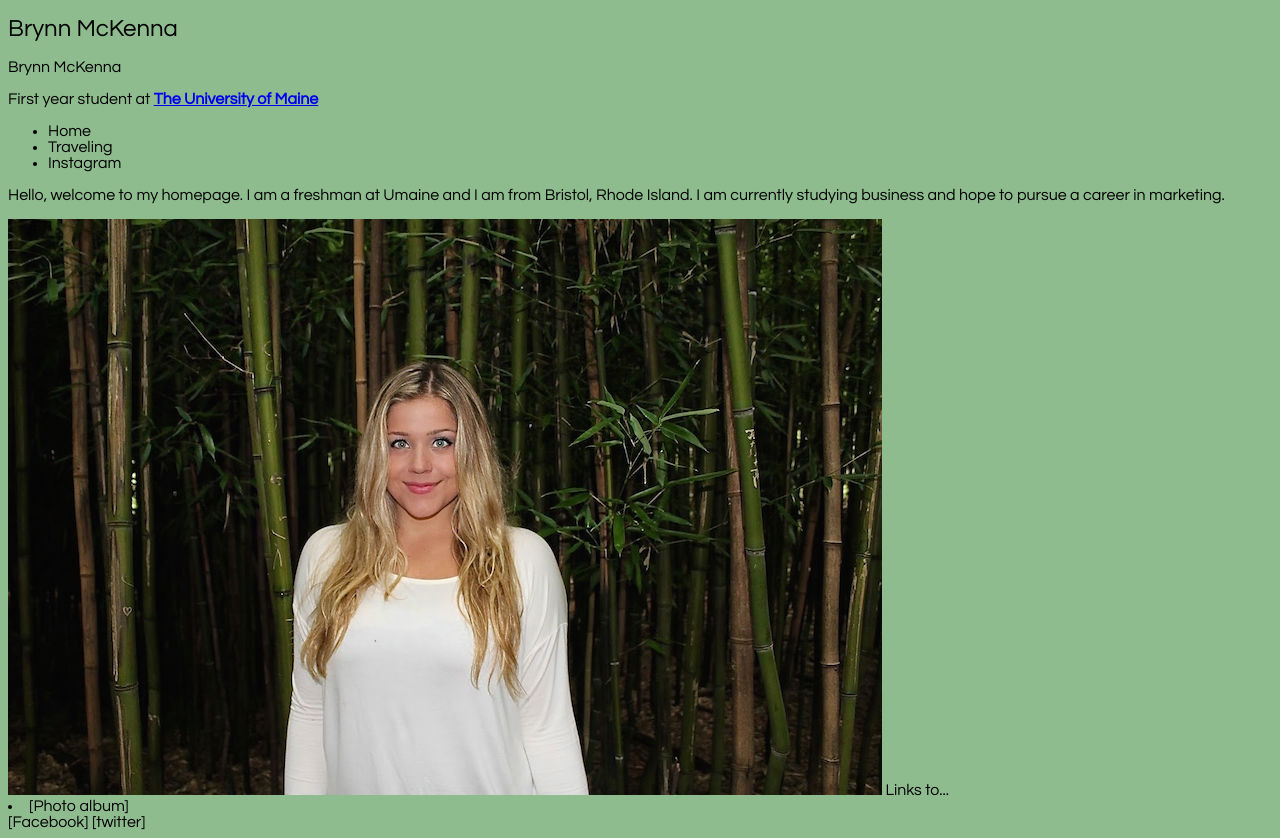
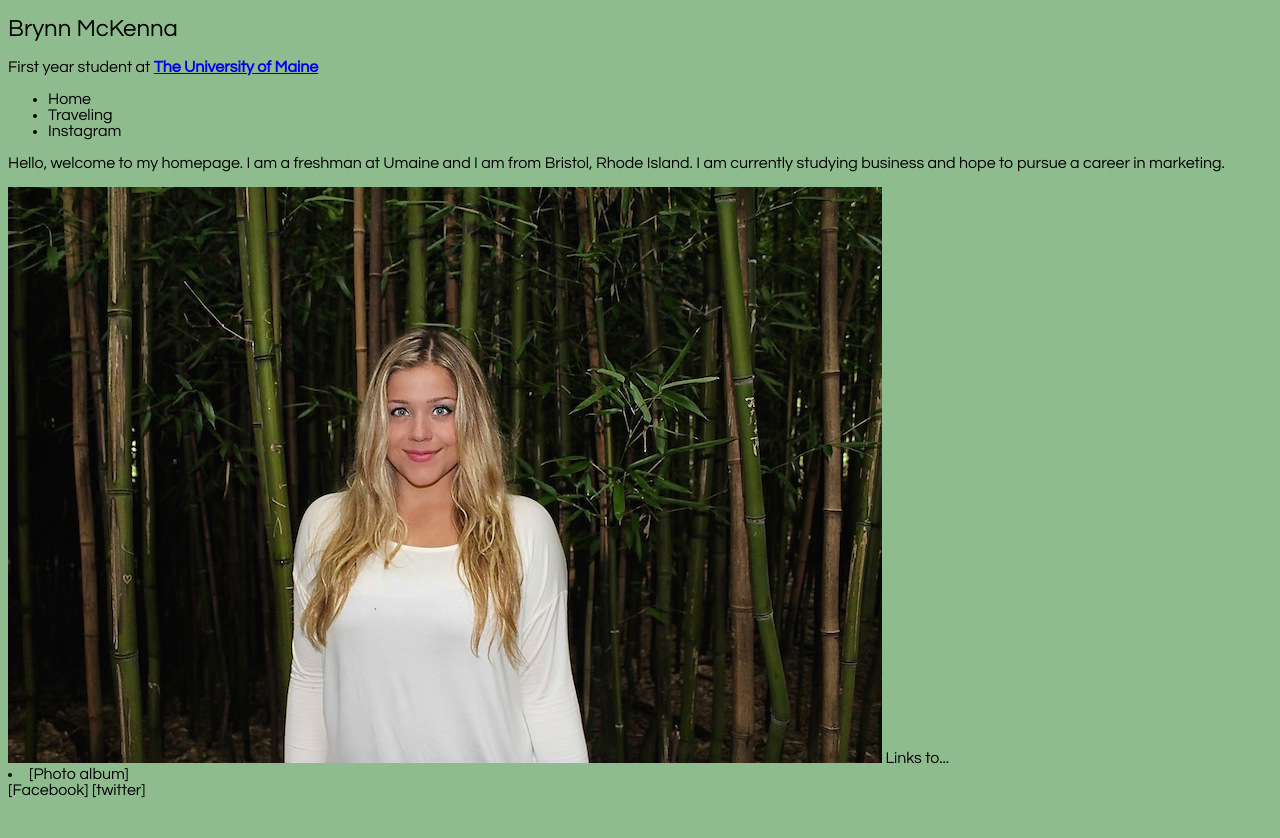
Before and after one commit to brynnmckenna/brynnmckenna.github.io, a plain HTML site: page index.html in a window 1280 px wide. After the commit the page ends 806 px from the top, so only its background shows below. Drawn offline with Linux system fonts and the light colour scheme.

Commit message:
Update index.html

```diff
--- a/index.html
+++ b/index.html
@@ -6,7 +6,7 @@
         <body>
         <h1>Brynn McKenna </H1>
     <link rel="stylesheet" href="style.css">
-        Brynn McKenna
+
 
        <P> First year student at <B> <A HREF= "https://www.umaine.edu">The University of Maine</A> </B> </P>
 
```
